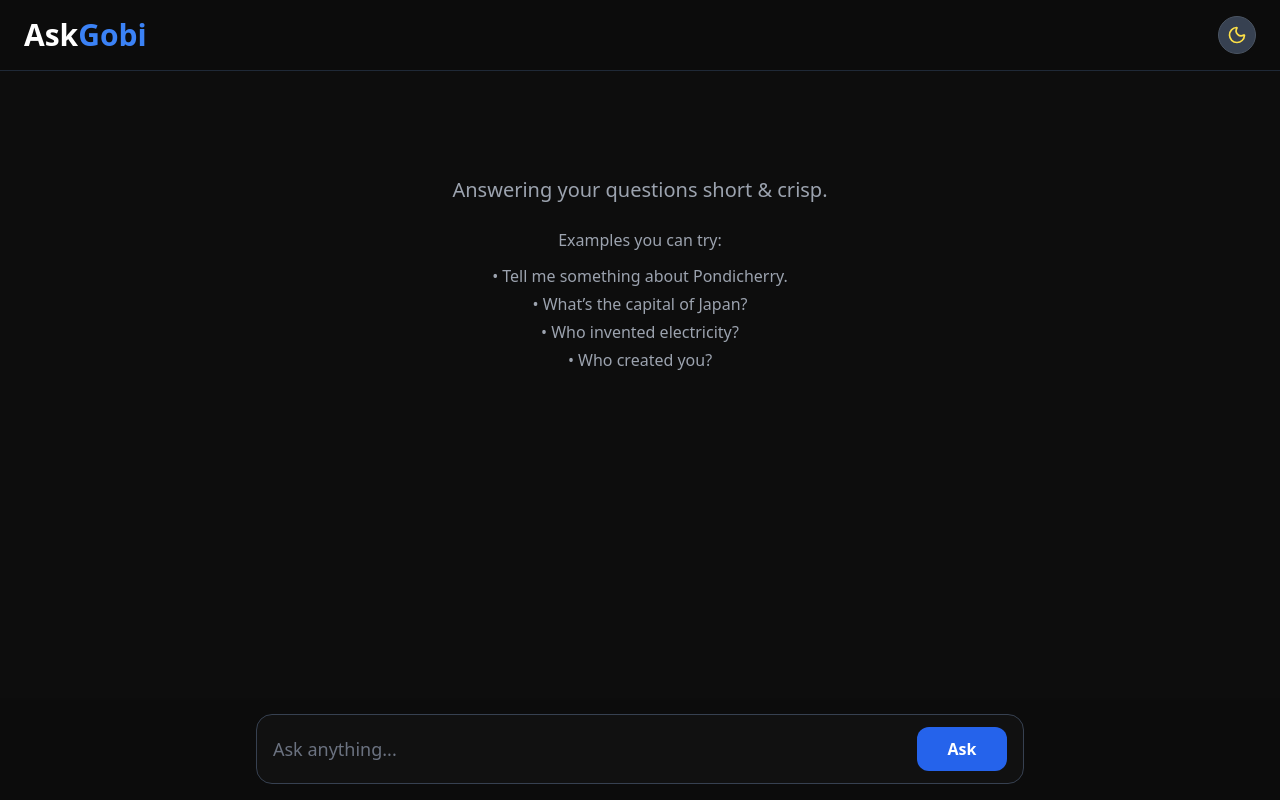
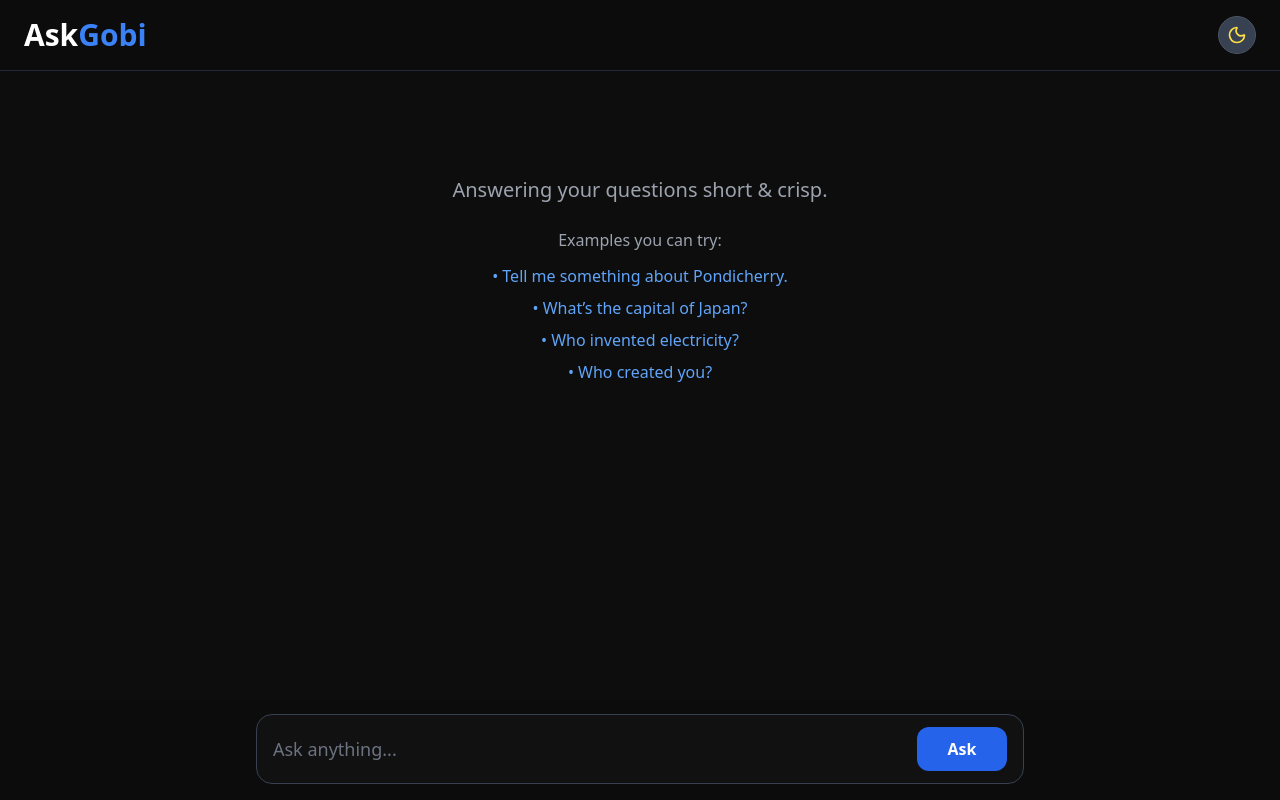
Before and after one commit to Gobi-96/AskGobi-app, a Next.js app: page / in a window 1280 px wide. Both pictures are taken after a click on the button "🚀 Try Now". Built offline with nearby package versions, Linux system fonts and the light colour scheme.

Commit message:
Feat: Added examples a clickable ones.

```diff
--- a/app/page.tsx
+++ b/app/page.tsx
@@ -166,6 +166,103 @@ export default function HomePage() {
       console.log("[UI] Stream ended — typing stopped ✅");
     }
   }
+  // 🧠 Helper to instantly trigger an example question (bypass input)
+async function askExample(exampleText: string) {
+  if (thinking) return;
+
+  const newMessage = { question: exampleText, answer: "" };
+  setMessages((prev) => [...prev, newMessage]);
+  setThinking(true);
+  setIsTyping(false);
+
+  const controller = new AbortController();
+  setAbortController(controller);
+
+  try {
+    // show initial thinking state
+    setMessages((prev) =>
+      prev.map((m, i) =>
+        i === prev.length - 1
+          ? { ...m, answer: "💭 Deeply thinking... firing neural circuits..." }
+          : m
+      )
+    );
+
+    await new Promise((r) => setTimeout(r, 800));
+
+    const res = await fetch("/api/ask", {
+      method: "POST",
+      headers: { "Content-Type": "application/json" },
+      signal: controller.signal,
+      body: JSON.stringify({
+        query: exampleText,
+        context: messages.slice(-3),
+      }),
+    });
+
+    const reader = res.body?.getReader();
+    const decoder = new TextDecoder();
+    if (!reader) throw new Error("No stream");
+
+    let partial = "";
+
+    while (true) {
+      const { done, value } = await reader.read();
+      if (done) break;
+      const chunk = decoder.decode(value, { stream: true });
+      const lines = chunk.split("\n").filter(Boolean);
+
+      for (const line of lines) {
+        try {
+          const json = JSON.parse(line);
+          if (json.response) {
+            partial += json.response;
+
+            let cleaned = sanitize(partial);
+            cleaned = truncateWords(cleaned, 180);
+            const formatted = formatToBullets(cleaned);
+
+            setMessages((prev) =>
+              prev.map((m, i) =>
+                i === prev.length - 1 ? { ...m, answer: formatted } : m
+              )
+            );
+
+            if (cleaned.endsWith(" …")) {
+              reader.cancel();
+              break;
+            }
+          }
+        } catch {}
+      }
+    }
+
+    let cleanedEnd = sanitize(partial.trim());
+    if (!/[.?!…]$/.test(cleanedEnd)) cleanedEnd += ".";
+    const finalCleaned = formatToBullets(truncateWords(cleanedEnd, 180));
+
+    setMessages((prev) =>
+      prev.map((m, i) =>
+        i === prev.length - 1 ? { ...m, answer: finalCleaned } : m
+      )
+    );
+  } catch (err: any) {
+    if (err.name === "AbortError") {
+      setMessages((prev) =>
+        prev.map((m, i) =>
+          i === prev.length - 1
+            ? { ...m, answer: "🛑 Stopped by user." }
+            : m
+        )
+      );
+    }
+  } finally {
+    setThinking(false);
+    setIsTyping(false);
+    setAbortController(null);
+  }
+}
+
 
   if (!mounted) return null;
 
@@ -253,12 +350,26 @@ export default function HomePage() {
 
     <div className="space-y-3 text-gray-400 mt-2">
       <p>Examples you can try:</p>
-      <ul className="space-y-1">
-        <li>• Tell me something about Pondicherry.</li>
-        <li>• What’s the capital of Japan?</li>
-        <li>• Who invented electricity?</li>
-        <li>• Who created you?</li>
-      </ul>
+      <ul className="space-y-2">
+  {[
+    "Tell me something about Pondicherry.",
+    "What’s the capital of Japan?",
+    "Who invented electricity?",
+    "Who created you?",
+  ].map((example, index) => (
+    <li key={index}>
+      <button
+        onClick={(e) => {
+          e.preventDefault();
+          askExample(example); // ✅ Directly call the new helper
+        }}
+        className="text-blue-400 hover:text-blue-300 hover:underline transition-colors"
+      >
+        • {example}
+      </button>
+    </li>
+  ))}
+</ul>
     </div>
   </div>
 ) : (
```
